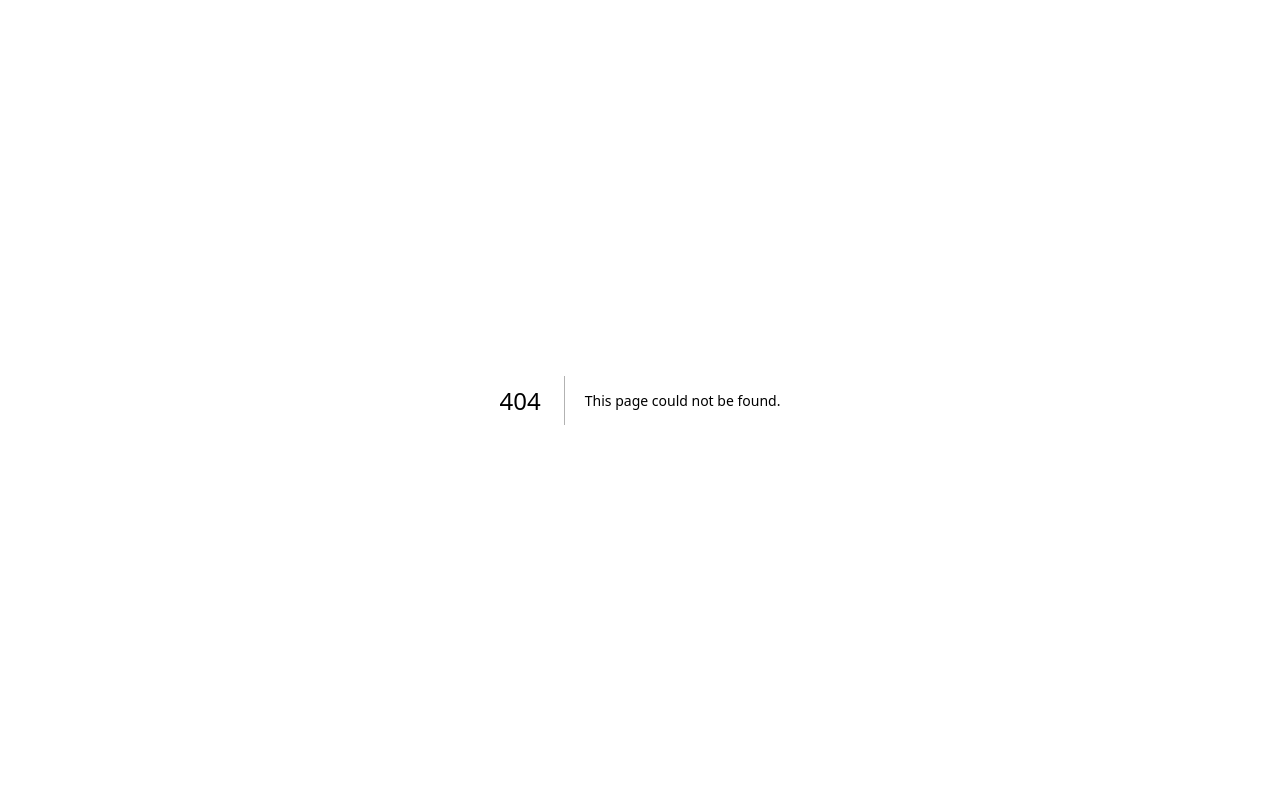
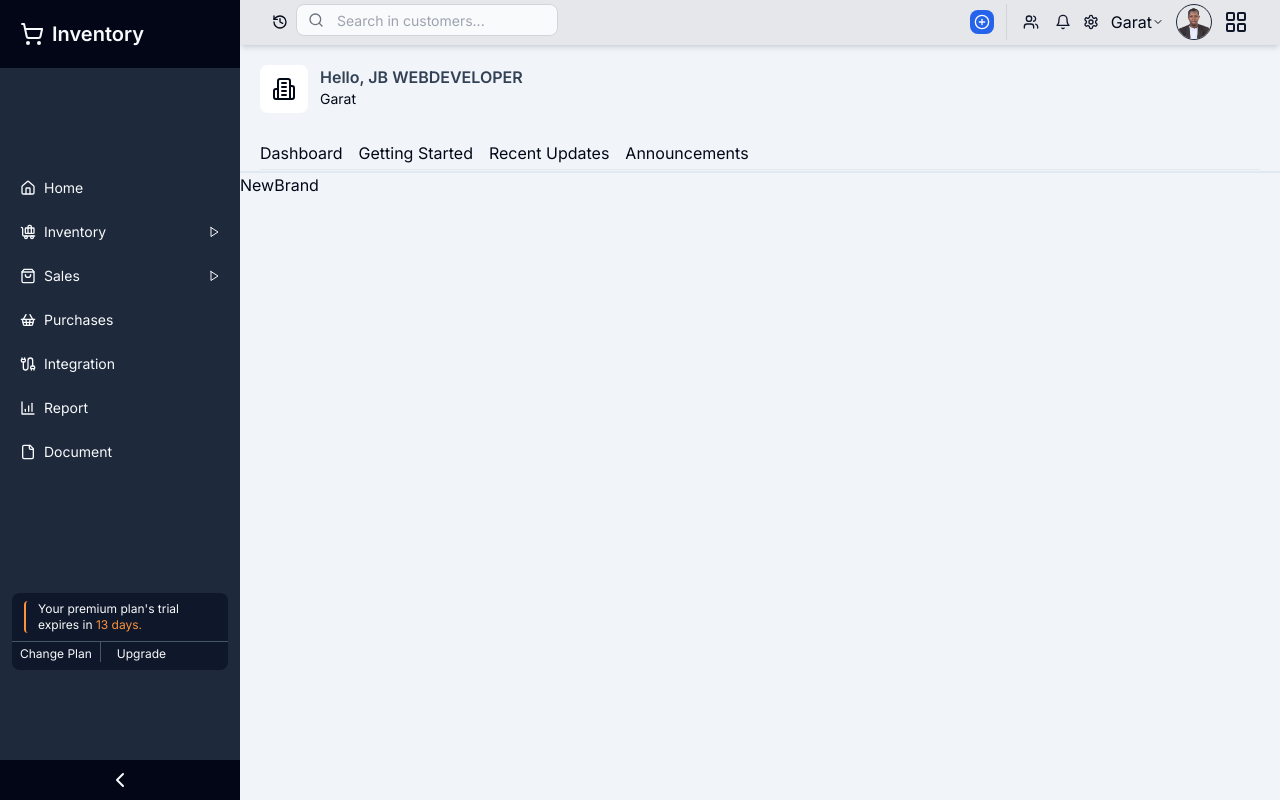
Before and after one commit to abuXahra/inventory, a Next.js app: page /dashboard/inventory/brands/new in a window 1280 px wide. Before the commit this address had no page. Built offline with nearby package versions, Linux system fonts and the light colour scheme.

Commit message:
inventory app

```diff
--- /dev/null
+++ b/app/(back-office)/dashboard/inventory/brands/new/page.jsx
@@ -0,0 +1,7 @@
+import React from 'react'
+
+export default function NewBrand() {
+  return (
+    <div>NewBrand</div>
+  )
+}
--- /dev/null
+++ b/app/(back-office)/dashboard/inventory/categories/new/page.jsx
@@ -0,0 +1,8 @@
+
+import React from 'react'
+
+export default function NewCategory() {
+  return (
+    <div>NewCategory</div>
+  )
+}
--- /dev/null
+++ b/app/(back-office)/dashboard/inventory/units/new/page.jsx
@@ -0,0 +1,7 @@
+import React from 'react'
+
+export default function NewItem() {
+  return (
+    <div>NewItem</div>
+  )
+}
--- a/components/dashboards/CollapsibleLink.jsx
+++ b/components/dashboards/CollapsibleLink.jsx
@@ -1,15 +1,29 @@
 
-
+'use client'
 import { CirclePlus } from 'lucide-react'
 import Link from 'next/link'
-import React from 'react'
+import { usePathname } from 'next/navigation';
+import React, { useState } from 'react'
 
 // SIDEBAR DROPDOWN ITEMS
-export default function CollapsibleLink({href, title }) {
+export default function CollapsibleLink({href, title, addButtonHref }) {
+
+  const pathname = usePathname();
+
+  const[showItem, setShowItem] = useState(false)
+
   return (
-    <Link href={href} className='flex justify-between mt-1 items-center pr-2 hover:bg-slate-900 text-slate-50 py-2 pl-8 rounded-lg transition-all duration-300'>
-        <span className='text-sm'>{title}</span>
-        <CirclePlus className='text-slate-50 w-4 h-4'/>
-    </Link>
+    <div
+        onMouseEnter={()=>{setShowItem(true)}}
+        onMouseLeave={()=>{setShowItem(false)}}
+     className={ pathname === href ? 'flex justify-between mt-1 items-center pr-2 bg-blue-600 text-slate-50 py-2 pl-8 rounded-lg transition-all duration-300':
+      'flex justify-between mt-1 items-center pr-2 hover:bg-slate-900 text-slate-50 py-2 pl-8 rounded-lg transition-all duration-300'
+     }>
+      <Link href={href}>
+            <span className='text-sm'>{title}</span>
+        </Link>
+        <Link href={addButtonHref}><CirclePlus className={ showItem ? `${'text-slate-50 w-4 h-4'}`: `${'hidden'}`}/></Link>
+    </div>
+
   )
 }
--- a/components/dashboards/Sidebar.jsx
+++ b/components/dashboards/Sidebar.jsx
@@ -10,25 +10,31 @@ import {
   } from "@/components/ui/collapsible"
 import CollapsibleLink from './CollapsibleLink'
 import SidebarDropdownLink from './SidebarDropdownLink'
+import { usePathname } from 'next/navigation'
 
 
 
 export default function Sidebar() {
 
+    // making a route active
+    const pathname = usePathname();
 
 // Inventor Items
     const inventoryLinks = [
         {
             title: 'Items',
             href: '/dashboard/inventory',
+            addButtonHref: '/dashboard/inventory/items/new'
         },
         {
             title: 'Item Groups',
             href: '#',
+            addButtonHref: "#"
         },
         {
             title: 'Inventory Adjustments',
             href: '#',
+            addButtonHref:"#"
         }
     ]
 
@@ -37,39 +43,48 @@ export default function Sidebar() {
         {
             title: 'customers',
             href: '#',
+            addButtonHref:"#"
         },
         {
             title: 'Sales Orders',
             href: '#',
+            addButtonHref:"#"
         },
 
         {
             title: 'Packages',
             href: '#',
+             addButtonHref:"#"
         },
         {
             title: 'Shipments',
             href: '#',
+            addButtonHref:"#"
         },
         {
             title: 'Invoices',
             href: '#',
+            addButtonHref:"#"
         },
         {
             title: 'Sales Receipts',
             href: '#',
+            addButtonHref:"#"
         },
         {
             title: 'Payment Received',
             href: '#',
+            addButtonHref:"#"
         },
         {
             title: 'Sales Return',
             href: '#',
+            addButtonHref:"#"
         },
         {
             title: 'Credit Not',
             href: '#',
+            addButtonHref:"#"
         },
     ]
 
@@ -93,8 +108,14 @@ export default function Sidebar() {
     {/* Nav Links */}
     <nav className='flex flex-col px-3 py-6 gap-2'>
 
+
+    {/* pathname === navItem.href
+                ? " py-1 border-b-2 border-blue-600"
+                : "py-1" */}
+
+
         {/* home */}
-        <Link href="/dashboard/home/overview" className='flex items-center space-x-2 bg-blue-600 text-slate-50 p-2 rounded-lg'>
+        <Link href="/dashboard/home/overview" className={pathname === "/dashboard/home/overview" ? `${'flex items-center space-x-2 bg-blue-600 text-slate-50 p-2 rounded-lg'}`: `${'flex items-center space-x-2 text-slate-50 p-2 rounded-lg'}`}>
             <Home className='w-4 h-4' />
             <span className='text-sm'>Home</span>
         </Link>
@@ -118,27 +139,12 @@ export default function Sidebar() {
 
 
         {/* inventory */}
-        <button onClick={()=> setShowDropItems(!showDropItems)} className='flex items-center space-x-2 text-slate-50 p-2 rounded-lg'>
+        <button  className='flex items-center space-x-2 text-slate-50 p-2 rounded-lg'>
             <ShoppingBasket className='w-4 h-4' />
             <span className='text-sm'>Purchases</span>
         </button>
-{/*
-      <div className={`${showDropItems? 'hidden' :'flex transition ease-in-out duration-500'}`}>
-            <ul className='flex flex-col ml-8'>
-                <li className='dropdowng-item'>Purchases 1</li>
-                <li className='dropdowng-item' >Purchases 2</li>
-                <li className='dropdowng-item'>Purchases 3</li>
-                <li className='dropdowng-item'>Purchases 4</li>
-                <li className='dropdowng-item'>Purchases 5</li>
-            </ul>
-        </div> */}
 
 
-
-        <Link href="#" className='flex items-center space-x-2 text-slate-50 p-2 rounded-lg'>
-            <Home className='w-4 h-4' />
-            <span className='text-sm'>Integration</span>
-        </Link>
 
 
         <Link href="#" className='flex items-center space-x-2 text-slate-50 p-2 rounded-lg'>
--- a/components/dashboards/SidebarDropdownLink.jsx
+++ b/components/dashboards/SidebarDropdownLink.jsx
@@ -34,7 +34,7 @@ const [hasBgColor, setHasBgColor] = useState(false)
             </CollapsibleTrigger>
             <CollapsibleContent>
             {
-                items.map((item, i)=>(<CollapsibleLink title={item.title} href={item.href} key={i}/>))
+                items.map((item, i)=>(<CollapsibleLink title={item.title} addButtonHref={item.addButtonHref} href={item.href} key={i}/>))
             }
             </CollapsibleContent>
         </Collapsible>
```
